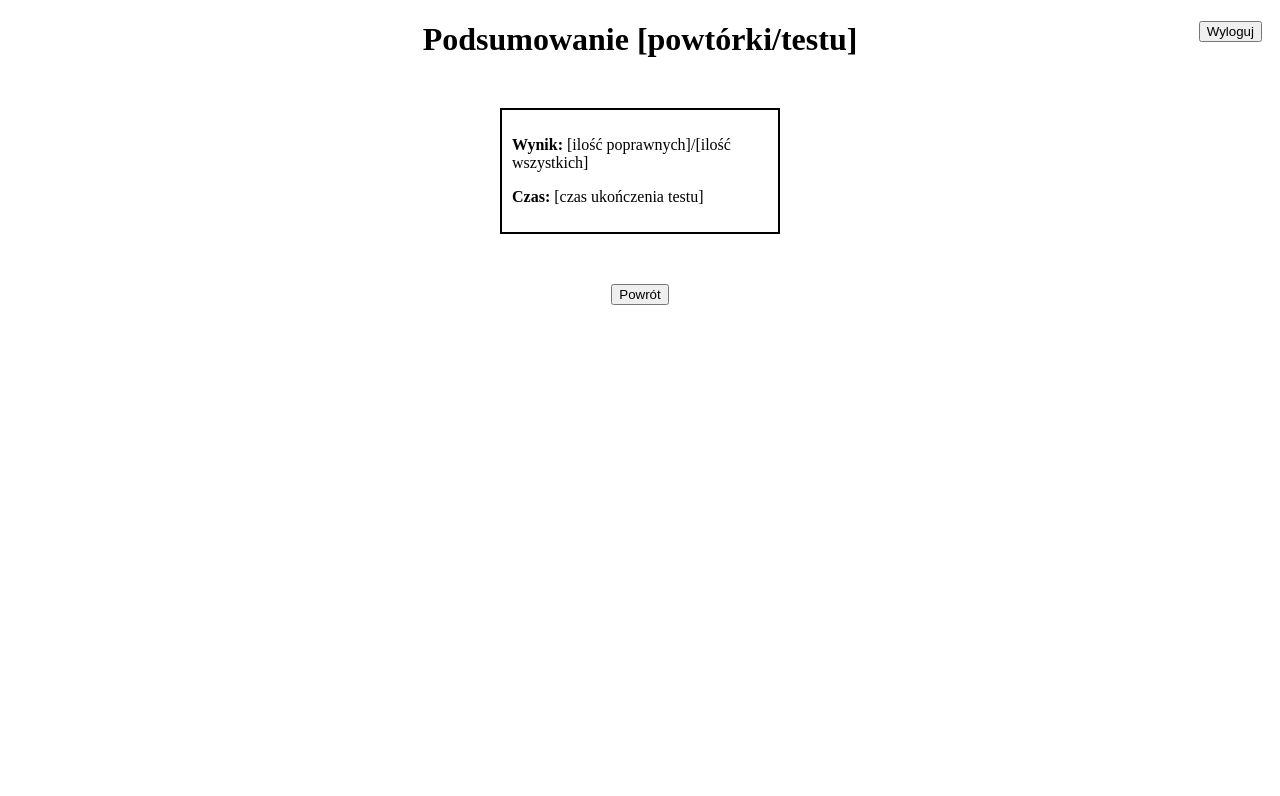
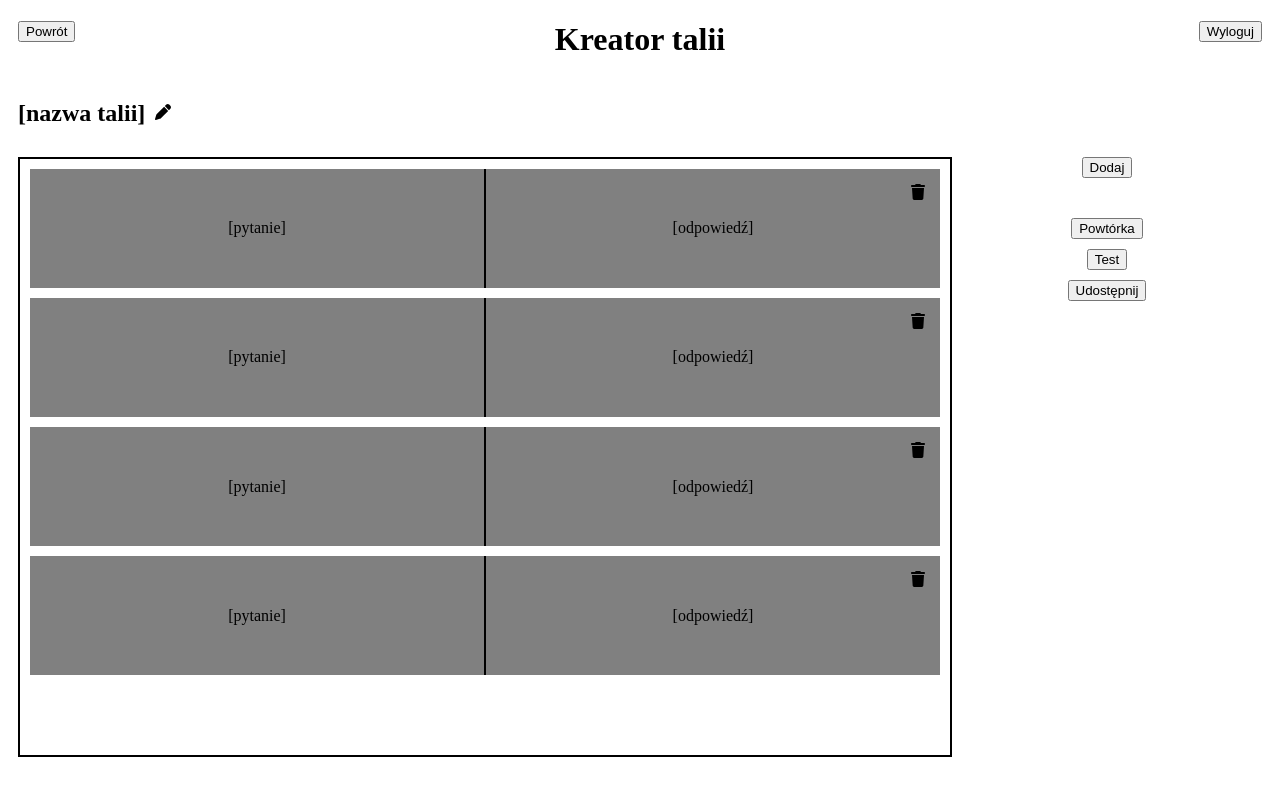
Before and after one commit to sh4dqwx/Flashcard-App, an Angular app: page / in a window 1280 px wide. Shown: the top 796 px of the page. Built offline with nearby package versions, Linux system fonts and the light colour scheme.

Commit message:
Added FontAwesome icons for DeckCreatorComponent

```diff
--- a/package.json
+++ b/package.json
@@ -18,6 +18,9 @@
     "@angular/platform-browser": "^17.0.0",
     "@angular/platform-browser-dynamic": "^17.0.0",
     "@angular/router": "^17.0.0",
+    "@fortawesome/angular-fontawesome": "^0.14.0",
+    "@fortawesome/fontawesome-svg-core": "^6.4.2",
+    "@fortawesome/free-solid-svg-icons": "^6.4.2",
     "rxjs": "~7.8.0",
     "tslib": "^2.3.0",
     "zone.js": "~0.14.2"
--- a/src/app/app.component.html
+++ b/src/app/app.component.html
@@ -1,2 +1,2 @@
-<app-summary></app-summary>
+<app-deck-creator></app-deck-creator>
 <router-outlet></router-outlet>
--- a/src/app/deck-creator/deck-creator.component.css
+++ b/src/app/deck-creator/deck-creator.component.css
@@ -25,6 +25,7 @@ header {
 
 #deck-name {
   align-items: center;
+  gap: 10px;
 }
 
 #deck-container {
@@ -69,7 +70,6 @@ header {
 
 .delete-flashcard-btn {
   position: absolute;
-  top: 5px;
-  right: 5px;
-  height: 30px;
+  top: 15px;
+  right: 15px;
 }
--- a/src/app/deck-creator/deck-creator.component.html
+++ b/src/app/deck-creator/deck-creator.component.html
@@ -6,29 +6,29 @@
   </header>
   <div id="deck-name">
     <h2>[nazwa talii]</h2>
-    <button>[ikonka edycji]</button>
+    <fa-icon [icon]="editIcon"></fa-icon>
   </div>
   <div id="deck-container">
     <div id="flashcard-list">
       <div class="flashcard">
         <div class="question">[pytanie]</div>
         <div class="answer">[odpowiedź]</div>
-        <button class="delete-flashcard-btn">[ikonka usunięcia]</button>
+        <fa-icon class="delete-flashcard-btn" [icon]="deleteIcon"></fa-icon>
       </div>
       <div class="flashcard">
         <div class="question">[pytanie]</div>
         <div class="answer">[odpowiedź]</div>
-        <button class="delete-flashcard-btn">[ikonka usunięcia]</button>
+        <fa-icon class="delete-flashcard-btn" [icon]="deleteIcon"></fa-icon>
       </div>
       <div class="flashcard">
         <div class="question">[pytanie]</div>
         <div class="answer">[odpowiedź]</div>
-        <button class="delete-flashcard-btn">[ikonka usunięcia]</button>
+        <fa-icon class="delete-flashcard-btn" [icon]="deleteIcon"></fa-icon>
       </div>
       <div class="flashcard">
         <div class="question">[pytanie]</div>
         <div class="answer">[odpowiedź]</div>
-        <button class="delete-flashcard-btn">[ikonka usunięcia]</button>
+        <fa-icon class="delete-flashcard-btn" [icon]="deleteIcon"></fa-icon>
       </div>
     </div>
     <div id="deck-options">
--- a/src/app/deck-creator/deck-creator.component.ts
+++ b/src/app/deck-creator/deck-creator.component.ts
@@ -1,12 +1,19 @@
 import { Component, OnInit } from '@angular/core';
 import { CommonModule } from '@angular/common';
+import { FontAwesomeModule } from '@fortawesome/angular-fontawesome';
+import { faPen, faTrash } from '@fortawesome/free-solid-svg-icons';
 
 @Component({
   selector: 'app-deck-creator',
   standalone: true,
-  imports: [CommonModule],
+  imports: [
+    CommonModule,
+    FontAwesomeModule
+  ],
   templateUrl: './deck-creator.component.html',
   styleUrl: './deck-creator.component.css'
 })
 export class DeckCreatorComponent {
+  editIcon = faPen
+  deleteIcon = faTrash
 }
```
Also changed, not shown: 1 other file (tests, documents, lock files or other folders).
